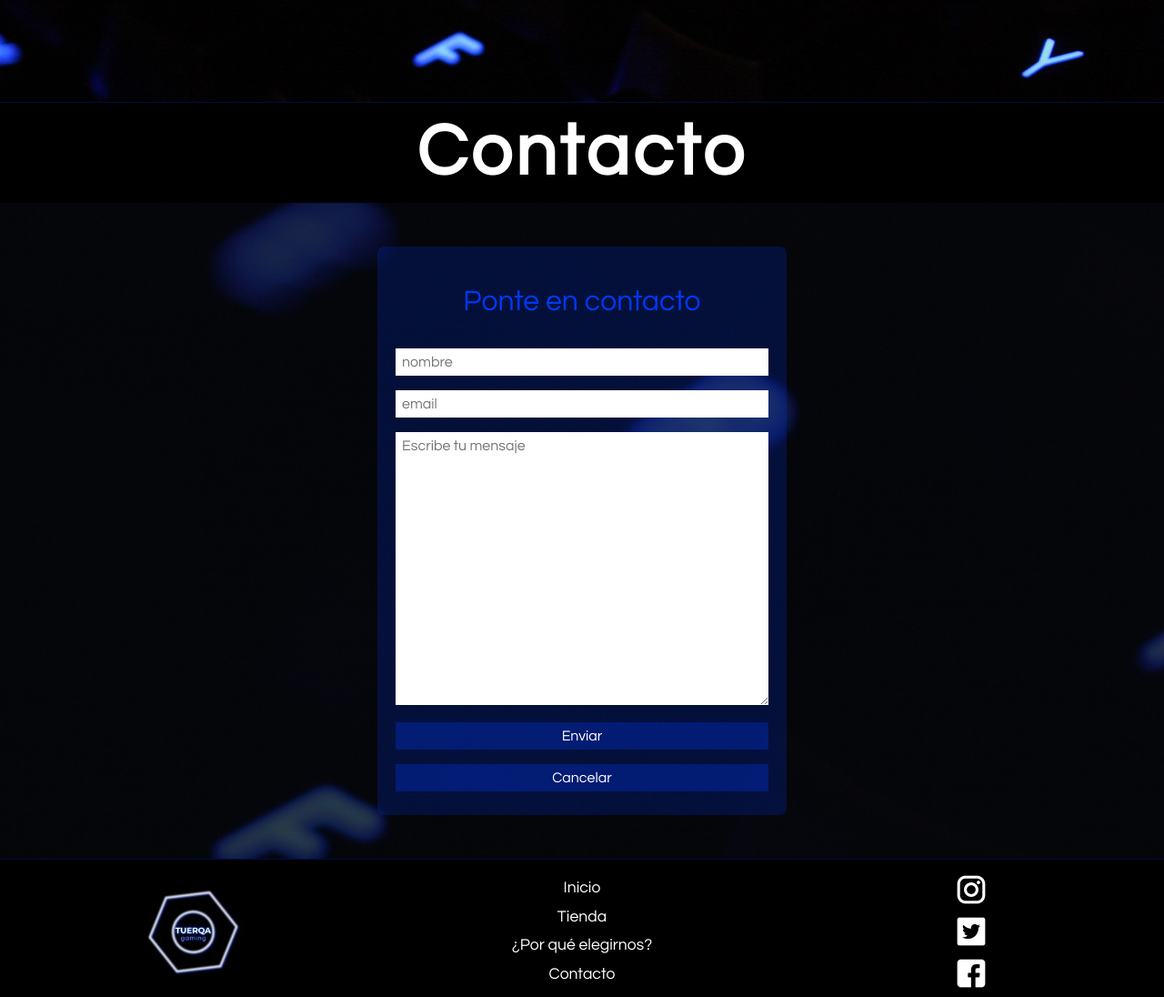
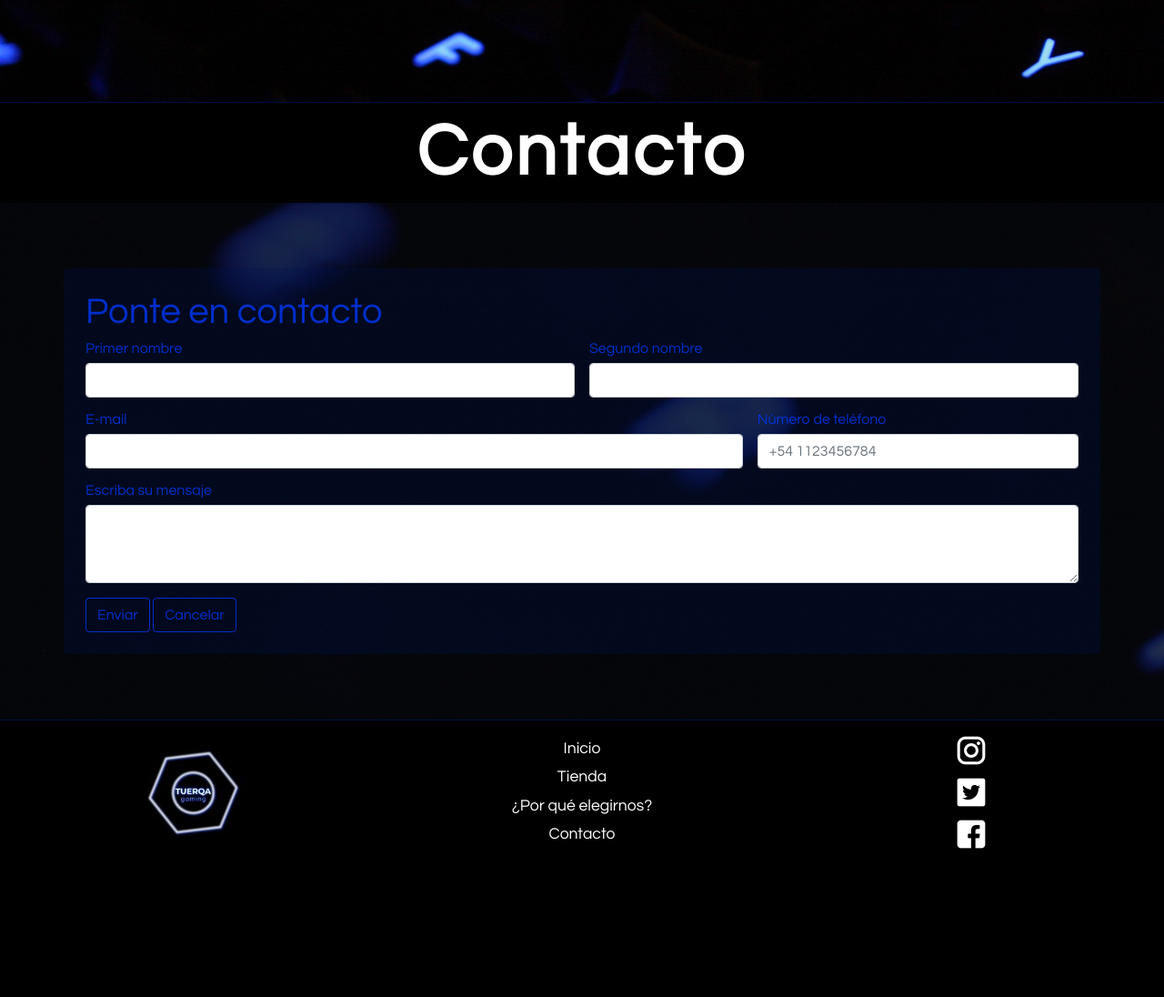
Before and after one commit to D3fAEli4s/TuerqaGaming-DeFabrittis, a plain HTML site: page pages/contacto.html in a window 1280 px wide. Shown: the part 384-1480 px from the top of the page at 91% size. After the commit the page ends 1334 px from the top, so only its background shows below. Drawn offline with Linux system fonts and the light colour scheme.

Commit message:
agrego form de bootstrap a contacto

```diff
--- a/css/style.css
+++ b/css/style.css
@@ -402,52 +402,22 @@ h2 {
 
 .secContacto {
     background-image: linear-gradient(rgba(5, 7, 12, 0.75), rgba(5, 7, 12, 0.75)), url(../img/header2.jpg);
-    width: 100%;
+    /* width: 100%; */
 }
 
-.contenedorContacto {
-    background-color: rgb(0, 56, 249, 0.2);
-    width: 450px;
-    margin: auto;
-    margin-left: 1em;
-    margin-right: 1em;
-    padding: 10px 20px;
-    box-sizing: border-box;
-    border-radius: 7px;
+.colorTuerqa {
+    color: rgb(0, 56, 249, .8);
+    background: rgb(0, 17, 78, .3);
 }
 
-.contenedorContacto > h3 {
-    color: #0038f9;
-    text-align: center;
-    font-size: 2em;
-    margin: 1em;
+#colorEnviar {
+    color: rgb(0, 56, 249, .8);
+    border-color: rgb(0, 56, 249, .8);
 }
 
-.contenedorContacto input, textarea {
-    width: 100%;
-    margin-bottom: 1em;
-    padding: 7px;
-    box-sizing: border-box;
-    font-size: 1em;
-    border: none;
-}
-
-.enviar-cancelar {
-    background-color: rgb(0, 56, 249, 0.3);
-    color: #fff;
-    transition: all 1s ease 0s;
-    cursor: pointer;
-}
-
-.enviar-cancelar:hover {
-    background-color: rgb(0, 56, 249, 0.3);
-    box-shadow: 0 0 10px rgba(255, 255, 255, 0.2), 0 0 40px rgba(255, 255, 255, 0.2), 0 0 80px rgba(255, 255, 255, 0.2);
-}
-
-textarea {
-    min-height: 100px;
-    max-height: 300px;
-    max-width: 100%;
+#colorCancelar {
+    color: rgb(0, 56, 249, .8);
+    border-color: rgb(0, 56, 249, .8);
 }
 
 /* termina CONTACTO */
@@ -458,7 +428,7 @@ textarea {
     background-image: linear-gradient(rgba(5, 7, 12, 0.75), rgba(5, 7, 12, 0.75)), url(../img/header2.jpg);
 }
 
-.container {
+.contenedor {
     display: flex;
     justify-content: center;
     align-items: center;
--- a/pages/contacto.html
+++ b/pages/contacto.html
@@ -71,17 +71,33 @@
         </div>
 
         <section class="secContacto sec">
-            <div class="contenedorContacto">
-                <h3>Ponte en contacto</h3>
-                <form>
-                    <input type="text" placeholder="nombre" name="nombre" id="nombre">
-
-                    <input type="email" placeholder="email" name="email" id="email">
-
-                    <textarea name="comentario" id="comentario" cols="50" rows="20" placeholder="Escribe tu mensaje"></textarea>
-
-                    <input class="enviar-cancelar" type="submit" value="Enviar">
-                    <input class="enviar-cancelar" type="reset" value="Cancelar">
+            <div class="container my-4 colorTuerqa rounded p-4">
+                <h1>Ponte en contacto</h1>
+                <form class="row g-3">
+                  <div class="col-md-6">
+                    <label for="Primer nombre" class="form-label">Primer nombre</label>
+                    <input type="text" class="form-control" id="Primer nombre" required>
+                  </div>
+                  <div class="col-md-6">
+                    <label for="Segundo nombre" class="form-label">Segundo nombre</label>
+                    <input type="text" class="form-control" id="Segundo nombre" required>
+                  </div>
+                  <div class="col-md-8">
+                    <label for="emailInfo" class="form-label">E-mail</label>
+                    <input type="email" class="form-control" id="emailInfo" required>
+                  </div>
+                  <div class="col-md-4">
+                    <label for="Número de teléfono" class="form-label">Número de teléfono</label>
+                    <input type="text" class="form-control" id="Número de teléfono" placeholder="+54 1123456784">
+                  </div>
+                  <div class="col-md-12">
+                    <label for="comments" class="form-label">Escriba su mensaje</label>
+                    <textarea class="form-control" id="comments" rows="3" required></textarea>
+                  </div>
+                  <div class="col-md-12">
+                    <button type="submit" id="colorEnviar" class="btn btn-outline">Enviar</button>
+                    <button type="reset" id="colorCancelar" class="btn btn-outline">Cancelar</button>
+                  </div>
                 </form>
             </div>
         </section>
```
Also changed, not shown: pages/carrito.html (+1 -1 lines).
